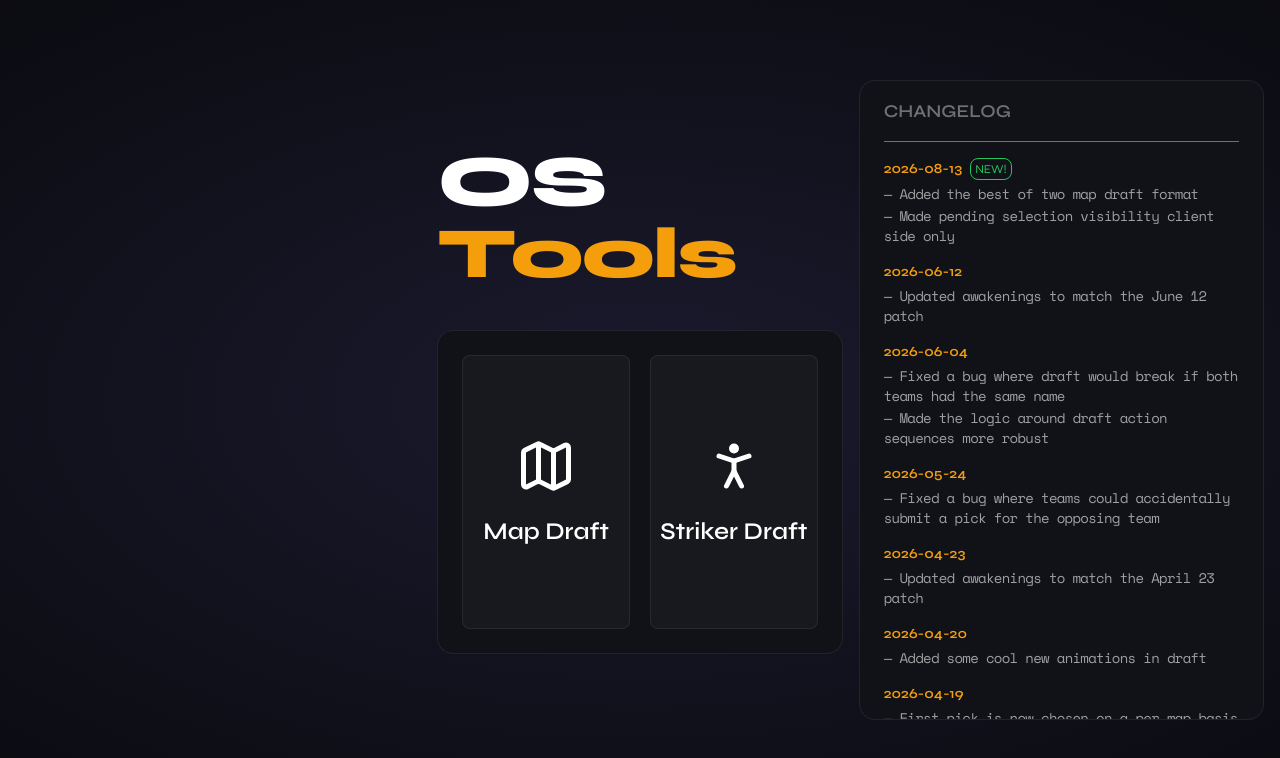
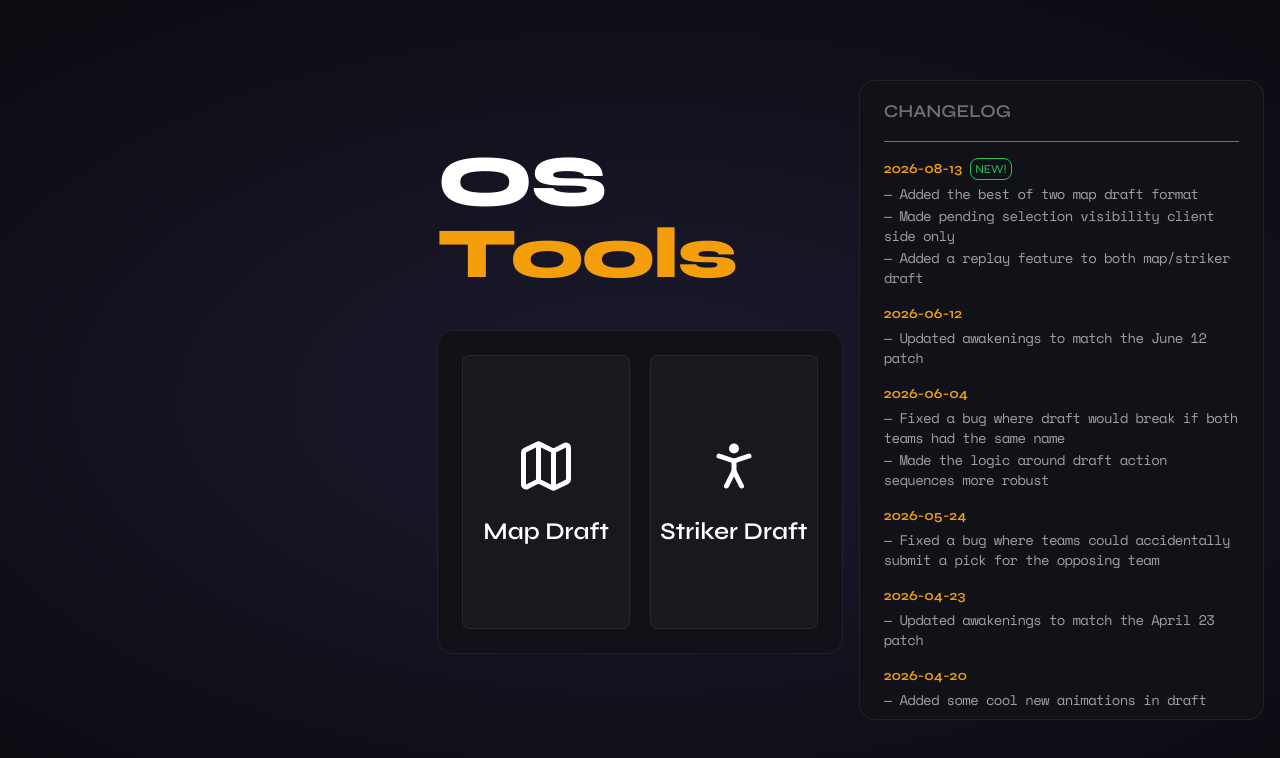
Before and after one commit to abtintabrizi/os-tools, a React (Vite) app in the folder frontend/: page / in a window 1280 px wide. Shown: the top 758 px of the page. Built offline with nearby package versions, Linux system fonts and the light colour scheme; no server answers.

Commit message:
Update changelog for replays (#36)

```diff
--- a/frontend/src/features/common/constants/changelog.ts
+++ b/frontend/src/features/common/constants/changelog.ts
@@ -9,6 +9,7 @@ export const changelog: ChangelogEntry[] = [
     notes: [
       "Added the best of two map draft format",
       "Made pending selection visibility client side only",
+      "Added a replay feature to both map/striker draft",
     ],
   },
   {
```
